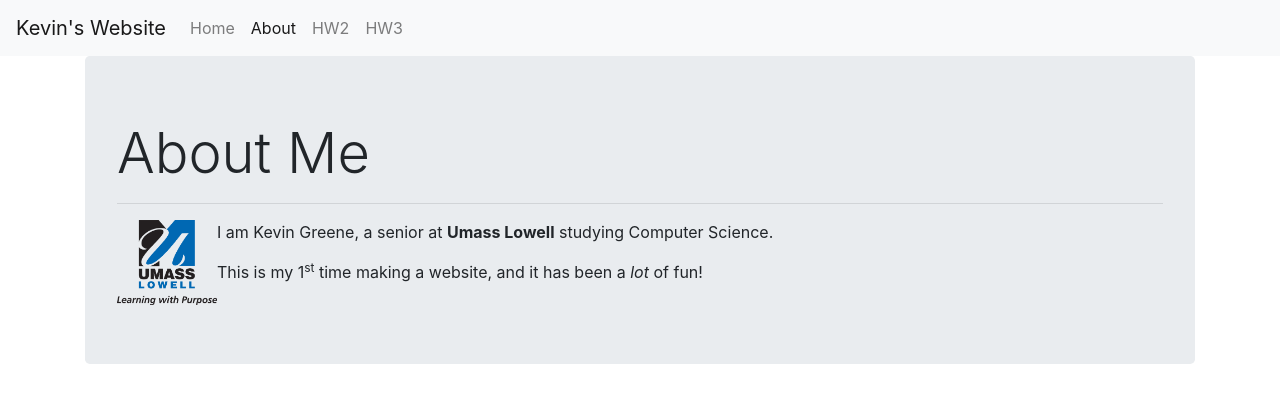
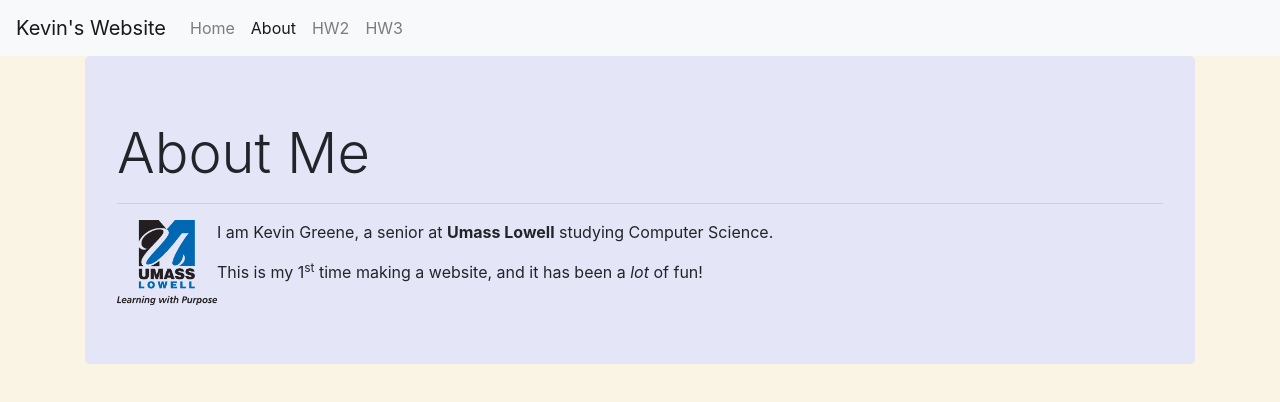
Before and after one commit to kpgreene131/COMP4610, a plain HTML site: page about.html in a window 1280 px wide. Drawn offline with nearby package versions, Linux system fonts and the light colour scheme.

Commit message:
Update about.html
Added link to stylesheet and changed title

```diff
--- a/about.html
+++ b/about.html
@@ -1,3 +1,14 @@
+<!--
+File: /~kgreene/public_html/about.html
+Kevin Greene, kevin_greene@student.uml.edu
+Student of Umass Lowell Computer Science,
+in course COMP 4610 GUI Programming I Sec 021
+File created: 7/22/2020
+Description: This file contains some content from my
+  original hw2 page. I decided it would be better on a
+  separate page from the home.
+-->
+
 <!doctype html>
 <html lang="en">
   <head>
@@ -7,8 +18,8 @@
 
     <!-- Bootstrap CSS -->
     <link rel="stylesheet" href="https://stackpath.bootstrapcdn.com/bootstrap/4.5.0/css/bootstrap.min.css" integrity="sha384-9aIt2nRpC12Uk9gS9baDl411NQApFmC26EwAOH8WgZl5MYYxFfc+NcPb1dKGj7Sk" crossorigin="anonymous">
-
-    <title>Hello, world!</title>
+    <link rel="stylesheet" href="css/styles2.css" type="text/css">
+    <title>About</title>
   </head>
   <body>
 
```
